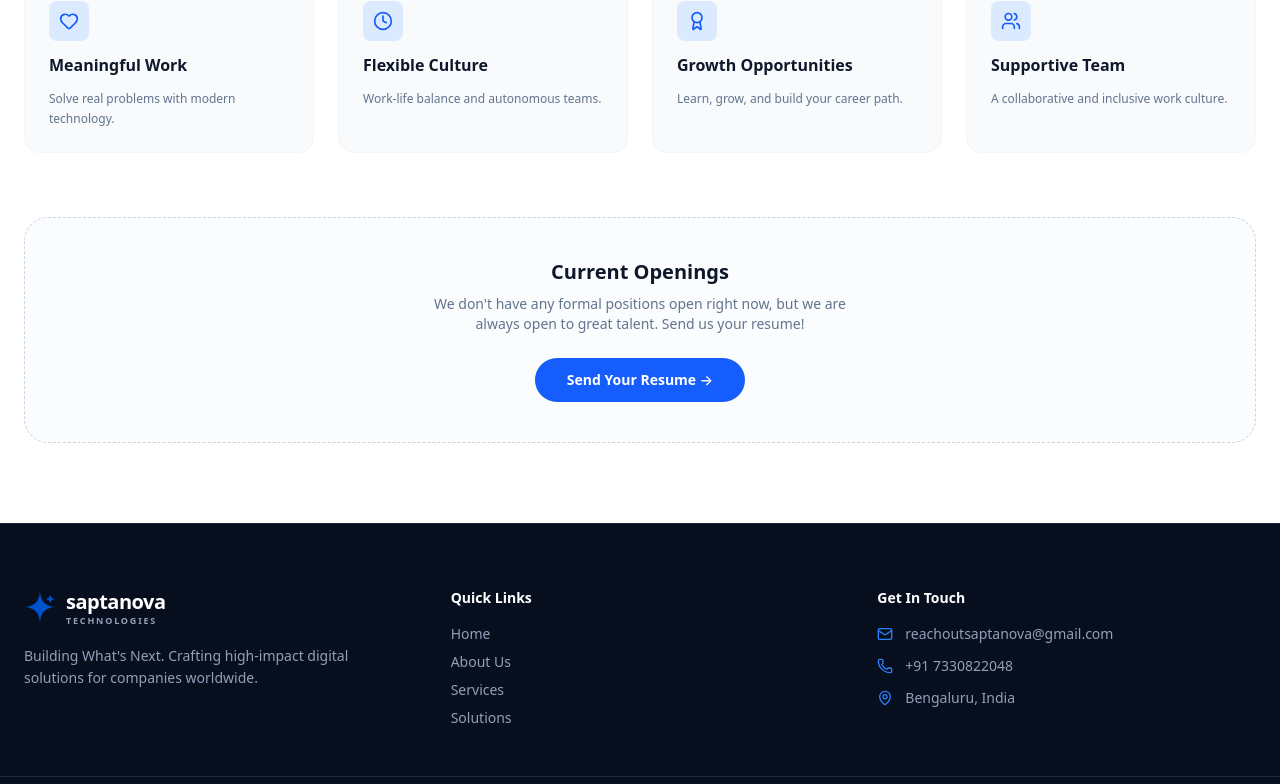
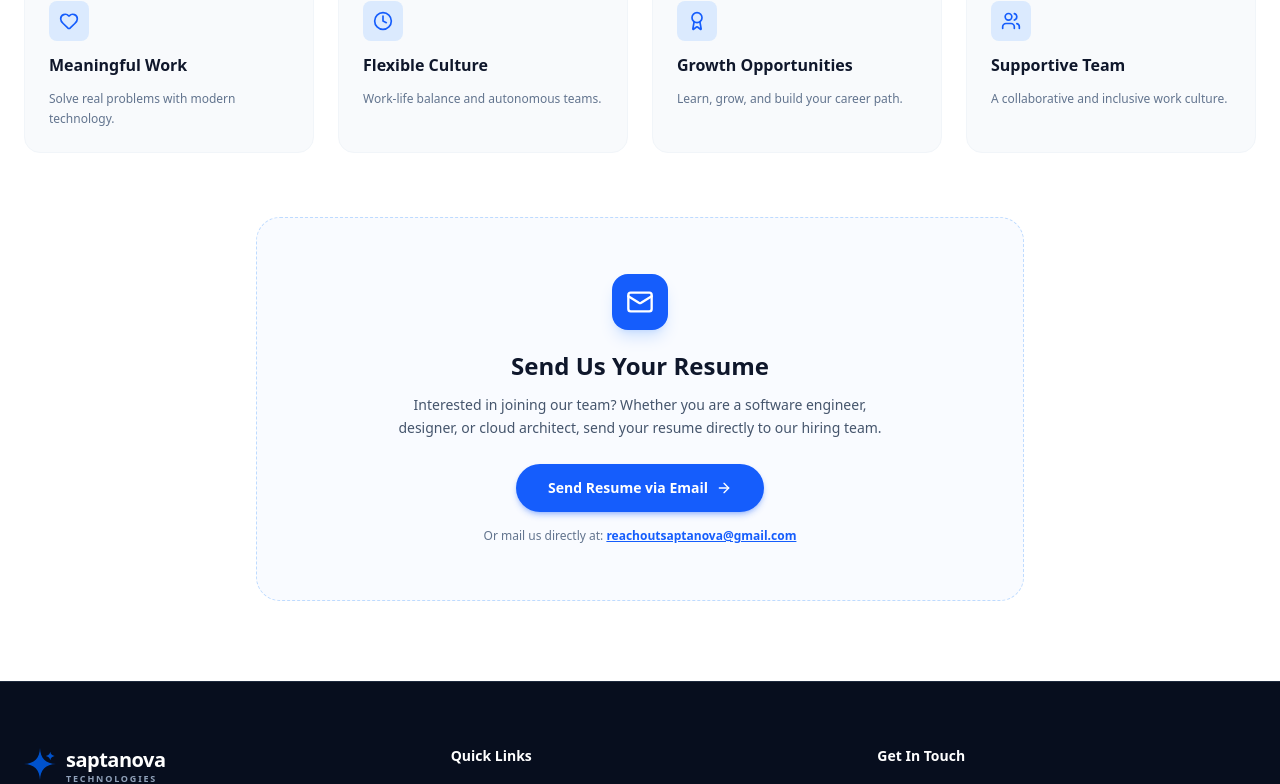
Before and after one commit to www-anonymous/saptanova-web, a Next.js app: page /careers in a window 1280 px wide. Shown: the part 553-1337 px from the top of the page. Built offline with nearby package versions, Linux system fonts and the light colour scheme.

Commit message:
Direct resume submissions to reachoutsaptanova@gmail.com

```diff
--- a/app/careers/page.tsx
+++ b/app/careers/page.tsx
@@ -1,6 +1,6 @@
 "use client";
 
-import { Heart, Clock, Award, Users } from "lucide-react";
+import { Heart, Clock, Award, Users, Mail, ArrowRight } from "lucide-react";
 
 const perks = [
   { icon: Heart, title: "Meaningful Work", desc: "Solve real problems with modern technology." },
@@ -10,8 +10,12 @@ const perks = [
 ];
 
 export default function CareersPage() {
+  const mailtoLink =
+    "mailto:reachoutsaptanova@gmail.com?subject=Job%20Application%20-%20Resume%20Submission&body=Hi%20Saptanova%20Team%2C%0D%0A%0D%0AI%20am%20interested%20in%20joining%20Saptanova%20Technologies.%20Please%20find%20my%20resume%20attached.%0D%0A%0D%0AFull%20Name%3A%20%0D%0APhone%20Number%3A%20%0D%0ARole%20of%20Interest%3A%20%0D%0APortfolio%20%2F%20LinkedIn%3A%20%0D%0A%0D%0AThank%20you!";
+
   return (
     <div className="flex flex-col w-full bg-white">
+      {/* Hero */}
       <section className="hero-glow text-white py-20 px-6">
         <div className="max-w-7xl mx-auto">
           <span className="text-xs uppercase font-bold tracking-widest text-blue-400">Careers</span>
@@ -40,18 +44,34 @@ export default function CareersPage() {
           })}
         </div>
 
-        {/* Current Openings */}
-        <div className="mt-16 p-10 rounded-3xl border border-dashed border-slate-300 bg-slate-50/50 flex flex-col items-center text-center">
-          <h3 className="font-bold text-slate-900 text-xl">Current Openings</h3>
-          <p className="text-slate-500 text-sm mt-2 max-w-md">
-            We don&apos;t have any formal positions open right now, but we are always open to great talent. Send us your resume!
+        {/* Resume Submission Box */}
+        <div className="mt-16 p-10 md:p-14 rounded-3xl border border-dashed border-blue-200 bg-blue-50/40 flex flex-col items-center text-center max-w-3xl mx-auto">
+          <div className="w-14 h-14 rounded-2xl bg-blue-600 text-white flex items-center justify-center mb-5 shadow-lg shadow-blue-500/20">
+            <Mail className="w-7 h-7" />
+          </div>
+
+          <h3 className="font-bold text-slate-900 text-2xl">Send Us Your Resume</h3>
+          <p className="text-slate-600 text-sm mt-3 max-w-lg leading-relaxed">
+            Interested in joining our team? Whether you are a software engineer, designer, or cloud architect, send your resume directly to our hiring team.
           </p>
+
           <a
-            href="mailto:careers@saptanova.com"
-            className="mt-6 px-8 py-3 rounded-full bg-blue-600 hover:bg-blue-500 text-white font-semibold text-sm transition-all"
+            href={mailtoLink}
+            className="mt-6 inline-flex items-center gap-2 px-8 py-3.5 rounded-full bg-blue-600 hover:bg-blue-500 text-white font-semibold text-sm transition-all shadow-md shadow-blue-600/30"
           >
-            Send Your Resume &rarr;
+            <span>Send Resume via Email</span>
+            <ArrowRight className="w-4 h-4" />
           </a>
+
+          <p className="text-xs text-slate-500 mt-4">
+            Or mail us directly at:{" "}
+            <a
+              href={mailtoLink}
+              className="font-semibold text-blue-600 underline hover:text-blue-700"
+            >
+              reachoutsaptanova@gmail.com
+            </a>
+          </p>
         </div>
       </section>
     </div>
```
